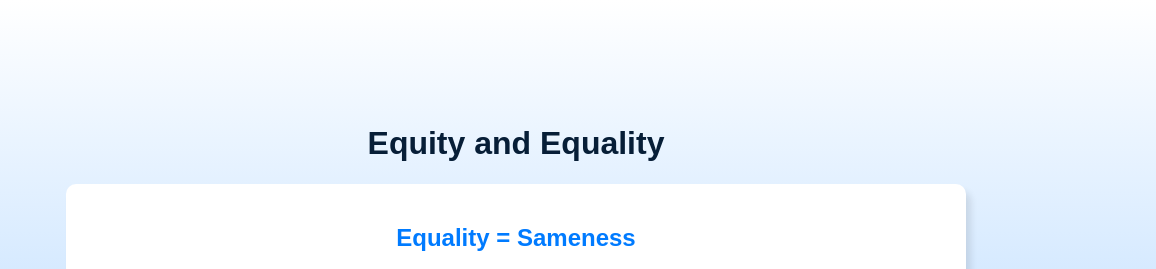
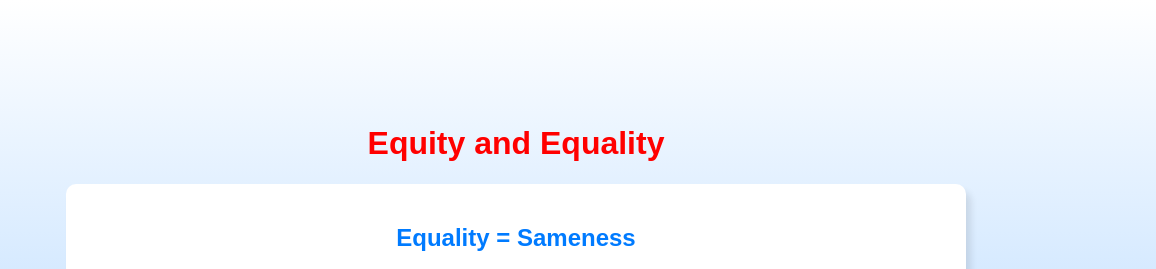
Before and after one commit to forstudents614/equity-and-equality, a plain HTML site: page index.html in a window 1280 px wide. Shown: the top 269 px of the page, 124-1280 px from the left. Drawn offline with Linux system fonts and the light colour scheme.

Commit message:
change h1 color

```diff
--- a/styles.css
+++ b/styles.css
@@ -19,7 +19,7 @@ body{
     margin-bottom: 50px;
 }
 h1{
-    color:#071e37;
+    color:red;
     text-align: center;
 
 }
```
